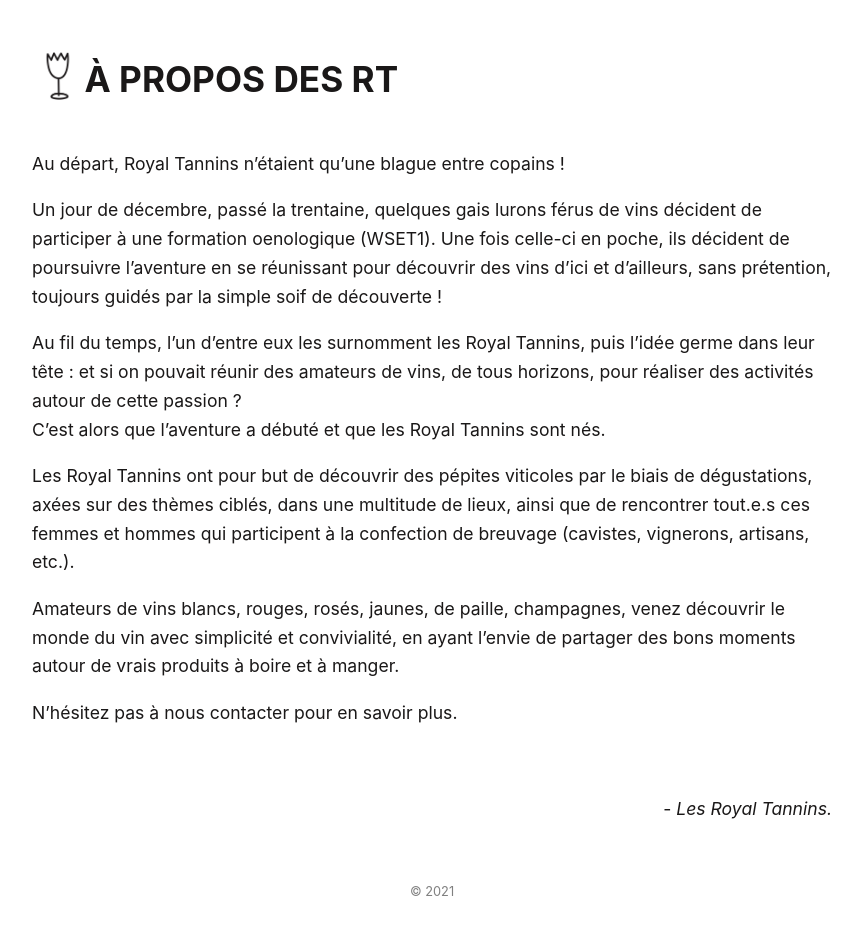
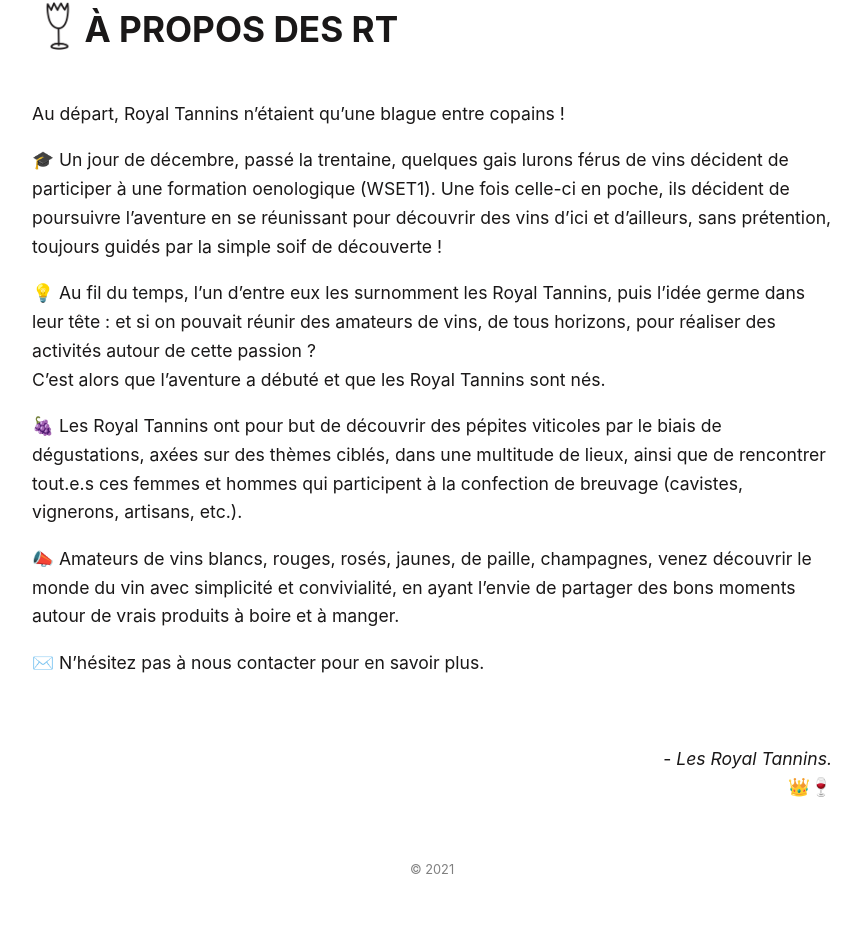
Before and after one commit to royaltannins/royaltannins, a React (Create React App) app: page /#/about in a window 1280 px wide. Shown: the part 683-1618 px from the top of the page, without its empty margins (208-1069 px from the left). Built offline with nearby package versions, Linux system fonts and the light colour scheme.

Commit message:
Emoji, red pictures

```diff
--- a/src/components/About/About.tsx
+++ b/src/components/About/About.tsx
@@ -13,25 +13,27 @@
             <div className={`spacer`}></div>
             <p>Au départ, Royal Tannins n’étaient qu’une blague entre copains !</p>
             <p>
-                Un jour de décembre, passé la trentaine, quelques gais lurons férus de vins décident de participer à une formation oenologique (WSET1). Une fois celle-ci en poche, ils décident de poursuivre l’aventure en se réunissant pour découvrir des vins d’ici et d’ailleurs, sans prétention, toujours guidés par la simple soif de découverte !
+                🎓 Un jour de décembre, passé la trentaine, quelques gais lurons férus de vins décident de participer à une formation oenologique (WSET1). Une fois celle-ci en poche, ils décident de poursuivre l’aventure en se réunissant pour découvrir des vins d’ici et d’ailleurs, sans prétention, toujours guidés par la simple soif de découverte !
             </p>
             <p>
-                Au fil du temps, l’un d’entre eux les surnomment les Royal Tannins, puis l’idée germe dans leur tête : et si on pouvait réunir des amateurs de vins, de tous horizons, pour réaliser des activités autour de cette passion ?
+                💡 Au fil du temps, l’un d’entre eux les surnomment les Royal Tannins, puis l’idée germe dans leur tête : et si on pouvait réunir des amateurs de vins, de tous horizons, pour réaliser des activités autour de cette passion ?
                 <br></br>
                 C’est alors que l’aventure a débuté et que les Royal Tannins sont nés.
             </p>
             <p>
-                Les Royal Tannins ont pour but de découvrir des pépites viticoles par le biais de dégustations, axées sur des thèmes ciblés, dans une multitude de lieux, ainsi que de rencontrer tout.e.s ces femmes et hommes qui participent à la confection de breuvage (cavistes, vignerons, artisans, etc.).
+                🍇 Les Royal Tannins ont pour but de découvrir des pépites viticoles par le biais de dégustations, axées sur des thèmes ciblés, dans une multitude de lieux, ainsi que de rencontrer tout.e.s ces femmes et hommes qui participent à la confection de breuvage (cavistes, vignerons, artisans, etc.).
             </p>
             <p>
-                Amateurs de vins blancs, rouges, rosés, jaunes, de paille, champagnes, venez découvrir le monde du vin avec simplicité et convivialité, en ayant l’envie de partager des bons moments autour de vrais produits à boire et à manger.
+                📣 Amateurs de vins blancs, rouges, rosés, jaunes, de paille, champagnes, venez découvrir le monde du vin avec simplicité et convivialité, en ayant l’envie de partager des bons moments autour de vrais produits à boire et à manger.
             </p>
             <p>
-                N’hésitez pas à nous contacter pour en savoir plus.
+                ✉️ N’hésitez pas à nous contacter pour en savoir plus.
             </p>
             <div className={`spacer`}></div>
             <p className={`right`}>
                 - <i>Les Royal Tannins.</i>
+                <br></br>
+                👑🍷
             </p>
         </div>
     );
--- a/src/components/Contact/Contact.scss
+++ b/src/components/Contact/Contact.scss
@@ -1,3 +1,5 @@
-.social {
-    justify-content: center;
+.contact {
+    >.social {
+        justify-content: center;
+    }
 }
--- a/src/components/Contact/Contact.tsx
+++ b/src/components/Contact/Contact.tsx
@@ -6,9 +6,12 @@
 
 const Contact : React.FC = props => {
     return (
-        <div className={`social flex-row`}>
-            <SocialLink url={'https://www.instagram.com/royaltannins/'} icon={insta}/>
-            <SocialLink url={'mailto:contact@royaltannins.com'} icon={mail}/>
+        <div className={`contact`}>
+            <p>✉️ N’hésitez pas à nous contacter pour en savoir plus.</p>
+            <div className={`social flex-row`}>
+                <SocialLink url={'https://www.instagram.com/royaltannins/'} icon={insta}/>
+                <SocialLink url={'mailto:contact@royaltannins.com'} icon={mail}/>
+            </div>
         </div>
     );
 }
--- a/src/components/Header/Header.tsx
+++ b/src/components/Header/Header.tsx
@@ -1,6 +1,6 @@
 import React from 'react';
 import './Header.scss';
-import logo from './../../images/rt-logo-1.jpeg';
+import logo from './../../images/rt-logo-1-red.jpeg';
 import Navigation from '../Navigation/Navigation';
 
 const Header : React.FC = props => {
--- a/src/components/Home/Home.tsx
+++ b/src/components/Home/Home.tsx
@@ -1,6 +1,6 @@
 import React from 'react';
 import './Home.scss';
-import cup from './../../images/cropped-rt-logo-2.jpeg';
+import cup from './../../images/cropped-rt-logo-2-red.jpeg';
 import SocialLink from '../SocialLink/SocialLink';
 import insta from '../../images/insta.png';
 import mail from '../../images/mail.png';
--- a/src/components/Navigation/Navigation.scss
+++ b/src/components/Navigation/Navigation.scss
@@ -1,5 +1,5 @@
 .navigation {
-    margin-bottom: 100px;
+    margin-bottom: 50px;
     flex-wrap: wrap;
     width: 100%;
     justify-content: center;
```
Also changed, not shown: src/images/cropped-rt-logo-2-red.jpeg (added), src/images/rt-logo-1-red.jpeg (added).
